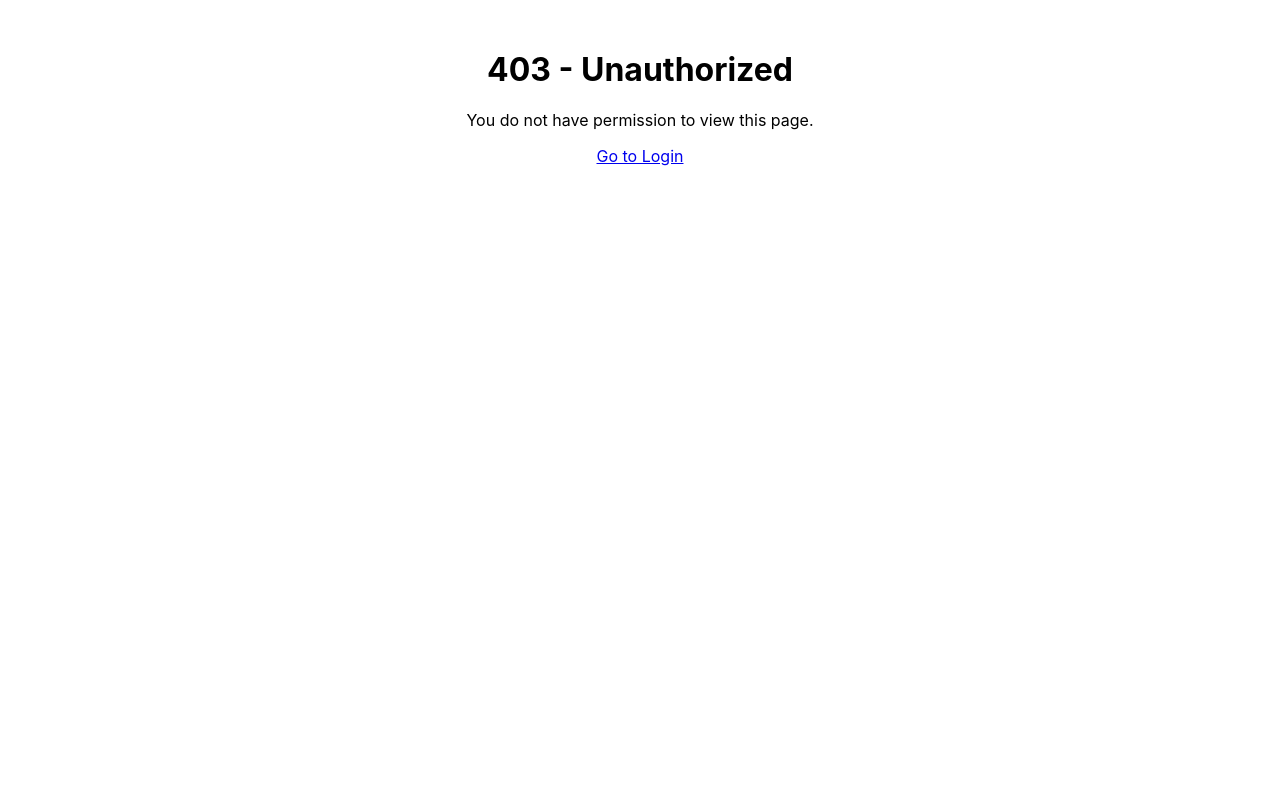
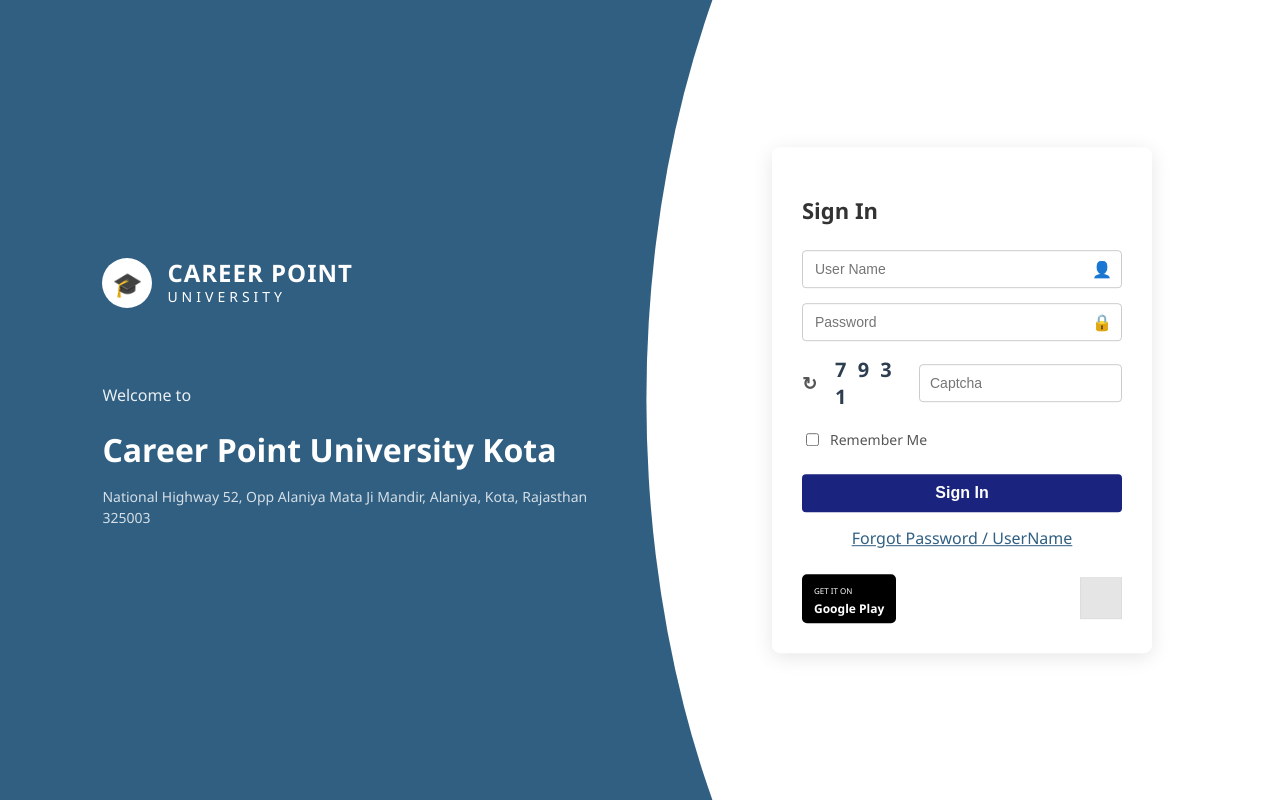
Before and after one commit to LakshyaSharma2005/student_management_system_client, a React (Create React App) app in the folder client/: page /login in a window 1280 px wide. Before the commit this address led to /unauthorized. Built offline with nearby package versions, Linux system fonts and the light colour scheme; sample sign-in values are in the browser's storage.

Commit message:
undo the code to fix some bugs

```diff
--- a/client/src/pages/Login.js
+++ b/client/src/pages/Login.js
@@ -15,8 +15,7 @@
   const [error, setError] = useState("");
   const [showForgotModal, setShowForgotModal] = useState(false);
 
-  // Get 'user' from context so we can watch for updates
-  const { login, user } = useContext(AuthContext);
+  const { login } = useContext(AuthContext);
   const navigate = useNavigate();
   const SERVER_URL =
     "https://student-management-system-server-vygt.onrender.com";
@@ -28,31 +27,13 @@
     for (let i = 0; i < 4; i++) {
       code += chars[Math.floor(Math.random() * chars.length)];
     }
-    setCaptchaCode(code);
+    setCaptchaCode(code); // Store raw code: "1014"
   };
 
   // Generate on load
   useEffect(() => {
     generateCaptcha();
   }, []);
-
-  // 🟢 FIX APPLIED HERE: Handle Case Sensitivity
-  useEffect(() => {
-    // Only run if user exists and has a role property
-    if (user && user.role) {
-      // Force role to lowercase to match "admin", "Admin", or "ADMIN"
-      const role = user.role.toLowerCase();
-
-      if (role === "admin") {
-        navigate("/admin");
-      } else if (role === "teacher") {
-        navigate("/teacher");
-      } else {
-        // Default to student
-        navigate("/student");
-      }
-    }
-  }, [user, navigate]);
 
   const handleSubmit = async (e) => {
     e.preventDefault();
@@ -61,9 +42,9 @@
     // 🛑 STRICT CAPTCHA CHECK
     if (!captchaInput || captchaInput !== captchaCode) {
       setError("❌ Invalid Captcha. Please try again.");
-      generateCaptcha();
-      setCaptchaInput("");
-      return;
+      generateCaptcha(); // Refresh code to prevent brute force
+      setCaptchaInput(""); // Clear input
+      return; // ⛔ STOP HERE. Do not proceed to login.
     }
 
     setLoading(true);
@@ -73,12 +54,14 @@
         password,
       });
       if (res.data.token && res.data.user) {
-        // Update state and storage. The useEffect above will handle navigation.
+        login(res.data.user);
         localStorage.setItem("token", res.data.token);
-        login(res.data.user);
+        const role = res.data.user.role;
+        if (role === "Admin") navigate("/admin");
+        else if (role === "Teacher") navigate("/teacher");
+        else navigate("/student");
       }
     } catch (err) {
-      console.error(err); // Log error to see details in console
       setError("Invalid Credentials");
       generateCaptcha();
     }
@@ -90,6 +73,7 @@
       {/* 🟦 BLUE WAVE BACKGROUND */}
       <div style={styles.blueSection}>
         <div style={styles.logoContainer}>
+          {/* Placeholder for University Logo Image */}
           <div style={styles.logoCircle}>
             <span style={{ fontSize: "24px" }}>🎓</span>
           </div>
@@ -146,7 +130,7 @@
               <span style={styles.icon}>🔒</span>
             </div>
 
-            {/* 🟢 CAPTCHA ROW */}
+            {/* 🟢 CAPTCHA ROW (Fixed Alignment) */}
             <div style={styles.captchaRow}>
               <div style={styles.captchaDisplay}>
                 <span
@@ -191,18 +175,18 @@
             </button>
           </form>
 
-          {/* Footer Links */}
+          {/* REPLACED <a> WITH <button> TO FIX ESLINT ERROR */}
             <div style={styles.footerLinks}>
               <button
                 onClick={() => setShowForgotModal(true)}
                 style={{
-                ...styles.forgotLink,
+                  ...styles.forgotLink, // Keep your existing link styles
                   background: "none",
                   border: "none",
                   padding: "0",
                   font: "inherit",
                   cursor: "pointer",
-                textDecoration: "underline",
+                  textDecoration: "underline" // Optional: ensures it looks like a link
                 }}
               >
                 Forgot Password / UserName
@@ -253,7 +237,7 @@
   );
 };
 
-/* 🎨 STYLES */
+/* 🎨 PIXEL-PERFECT STYLES */
 const styles = {
   page: {
     display: "flex",
@@ -264,10 +248,11 @@
     position: "relative",
     overflow: "hidden",
   },
+  // 🔷 LEFT BLUE SECTION
   blueSection: {
-    width: "60%",
+    width: "60%", // Covers left side
     height: "100%",
-    backgroundColor: "#305f82",
+    backgroundColor: "#305f82", // The specific muted blue from screenshot
     display: "flex",
     flexDirection: "column",
     justifyContent: "center",
@@ -276,6 +261,7 @@
     position: "relative",
     zIndex: 1,
   },
+  // ⚪ WHITE CURVE OVERLAY (Creates the wave effect)
   whiteCurve: {
     position: "absolute",
     top: 0,
@@ -283,10 +269,12 @@
     width: "55%",
     height: "100%",
     backgroundColor: "#fff",
-    clipPath: "ellipse(70% 100% at 80% 50%)",
+    clipPath: "ellipse(70% 100% at 80% 50%)", // Creates the curve shape
     zIndex: 2,
-    pointerEvents: "none",
+    pointerEvents: "none", // Let clicks pass through if needed
   },
+
+  // LOGO & TEXT
   logoContainer: {
     display: "flex",
     alignItems: "center",
@@ -336,12 +324,14 @@
     lineHeight: "1.5",
     opacity: 0.8,
   },
+
+  // ⬜ CARD CONTAINER (Floats on right)
   cardContainer: {
     position: "absolute",
     right: "10%",
     top: "50%",
     transform: "translateY(-50%)",
-    zIndex: 10,
+    zIndex: 10, // Above the wave
     width: "380px",
   },
   card: {
@@ -366,7 +356,7 @@
   },
   input: {
     width: "100%",
-    padding: "10px 35px 10px 12px",
+    padding: "10px 35px 10px 12px", // Space for icon on right
     border: "1px solid #ccc",
     borderRadius: "4px",
     fontSize: "14px",
@@ -381,6 +371,8 @@
     color: "#999",
     fontSize: "16px",
   },
+
+  // 🟢 CAPTCHA STYLES
   captchaRow: {
     display: "flex",
     gap: "10px",
@@ -411,6 +403,7 @@
     borderRadius: "4px",
     fontSize: "14px",
   },
+
   checkboxRow: {
     display: "flex",
     alignItems: "center",
@@ -418,7 +411,7 @@
     marginTop: "5px",
   },
   loginBtn: {
-    backgroundColor: "#1a237e",
+    backgroundColor: "#1a237e", // Dark Navy Blue
     color: "#fff",
     padding: "10px",
     border: "none",
```
Lines whose indentation alone changed are shown as unchanged.
